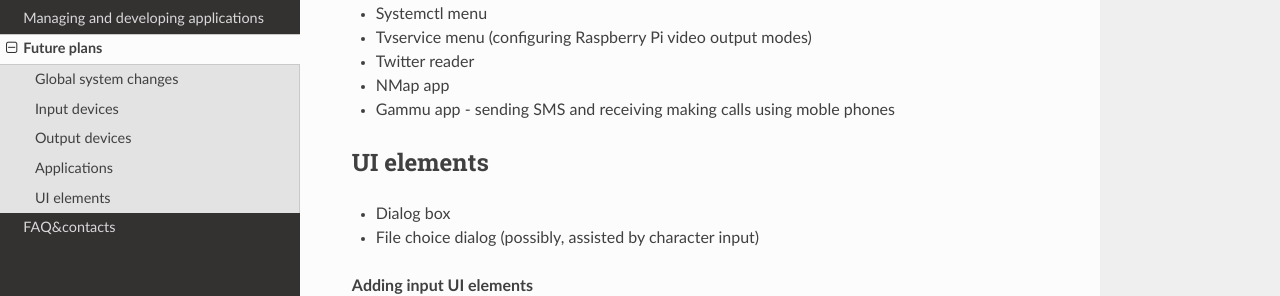
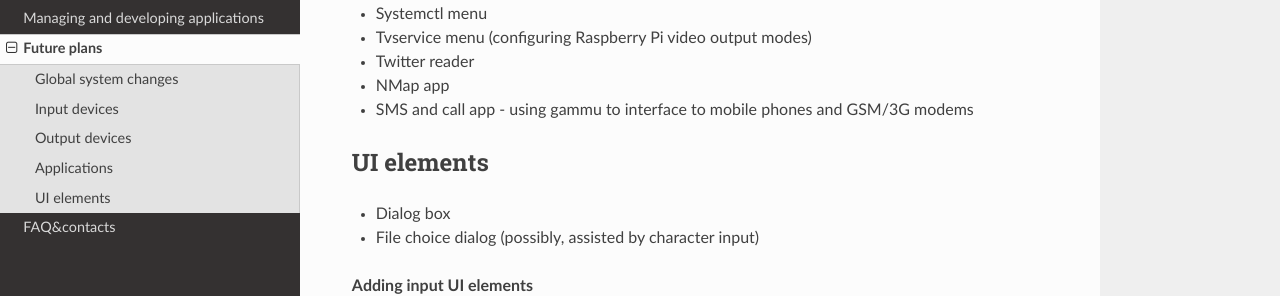
Before and after one commit to CRImier/pyLCI, a Sphinx documentation site: the page built from docs/plans.rst, in a window 1280 px wide and 900 px high, scrolled down 946 px. Shown: the part 305-601 px from the top of the window. Built offline with Sphinx 7.4.7 and the Read the Docs theme 2.0.0, drawn with Linux system fonts in a browser that asks for light colours.

Commit message:
Update plans.rst

```diff
--- a/docs/plans.rst
+++ b/docs/plans.rst
@@ -55,8 +55,7 @@ Applications
 * Tvservice menu (configuring Raspberry Pi video output modes)
 * Twitter reader
 * NMap app
-* Gammu app - sending SMS and receiving making calls using moble phones
-
+* SMS and call app - using gammu to interface to mobile phones and GSM/3G modems
 ============
 UI elements
 ============
```
